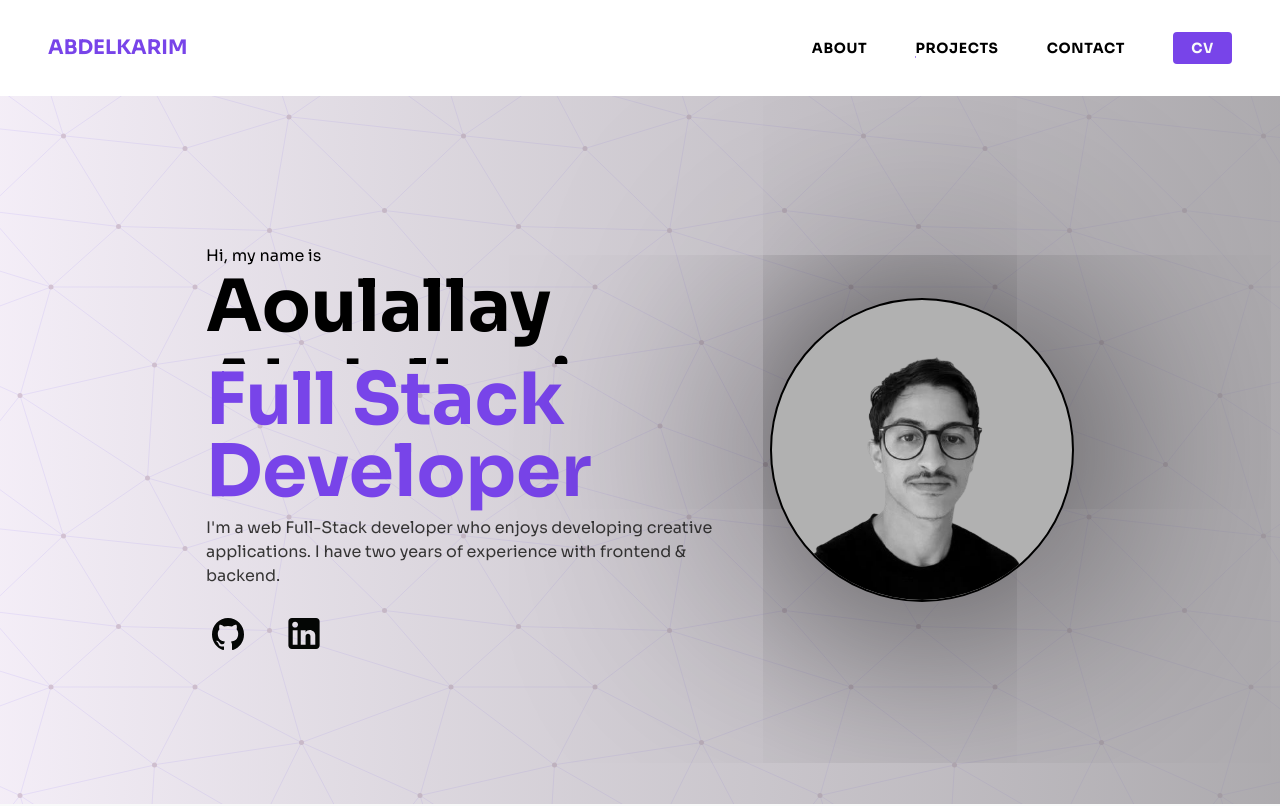
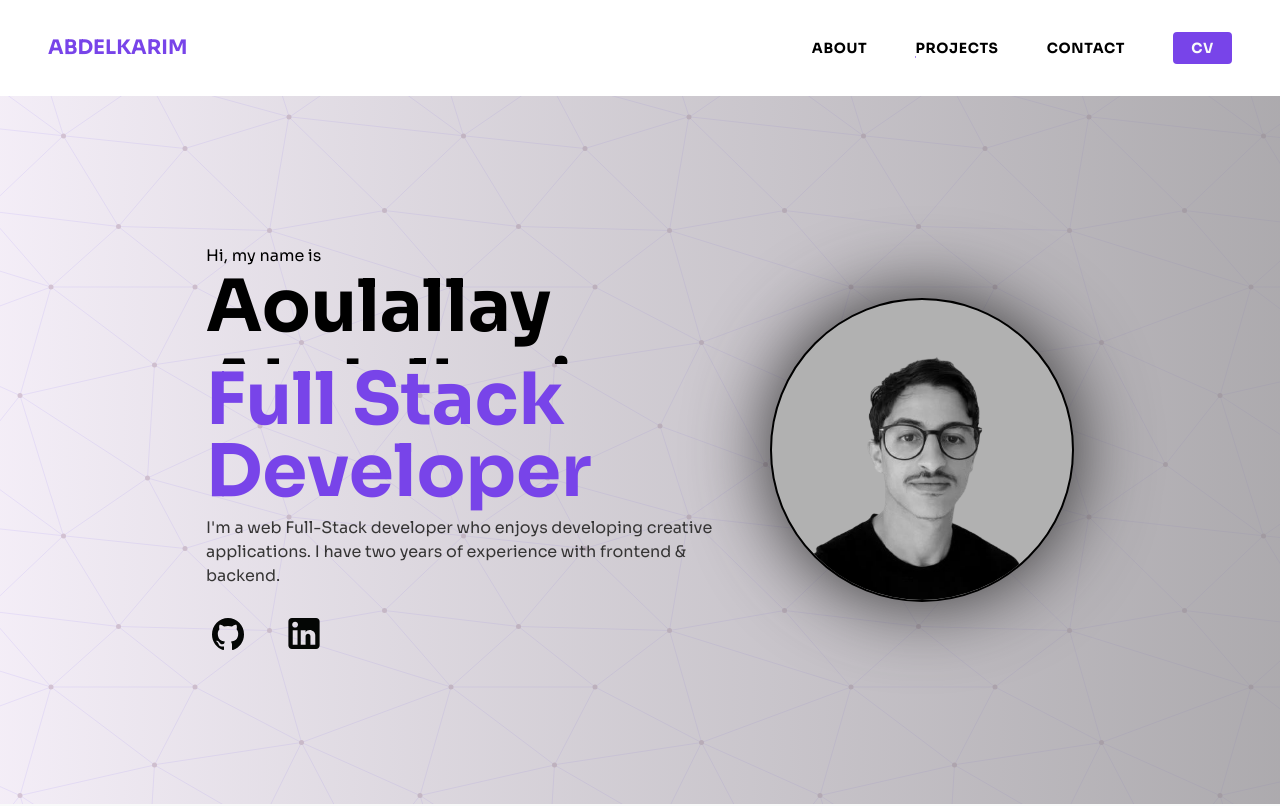
Before and after one commit to karimAoulallay/portfolio, a React (Vite) app: page / in a window 1280 px wide. Shown: the top 806 px of the page. Built offline with nearby package versions, Linux system fonts and the light colour scheme.

Commit message:
Update hero image

```diff
--- a/src/style.css
+++ b/src/style.css
@@ -73,8 +73,13 @@
   border-radius: 20rem;
   overflow: hidden;
   border: solid 2px black;
-  box-shadow: 0 0 20rem;
+  box-shadow: 0 0 5rem rgb(43, 43, 43);
+  transition: all 0.3s ease-in-out;
   background-color: rgb(177, 177, 177);
+}
+
+.image-container:hover {
+  box-shadow: 0 0 0 black;
 }
 
 .image-container img {
```
Also changed, not shown: public/images/my_image.jpg (deleted).
